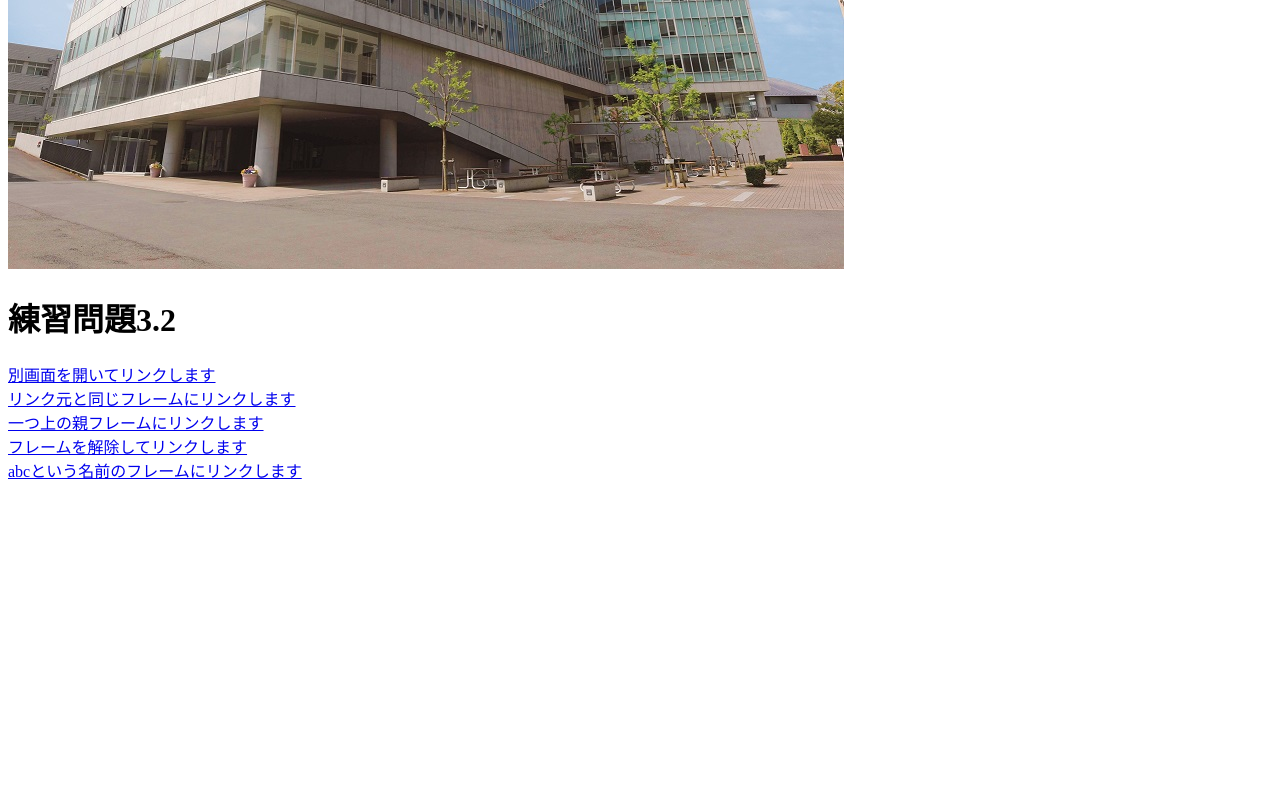
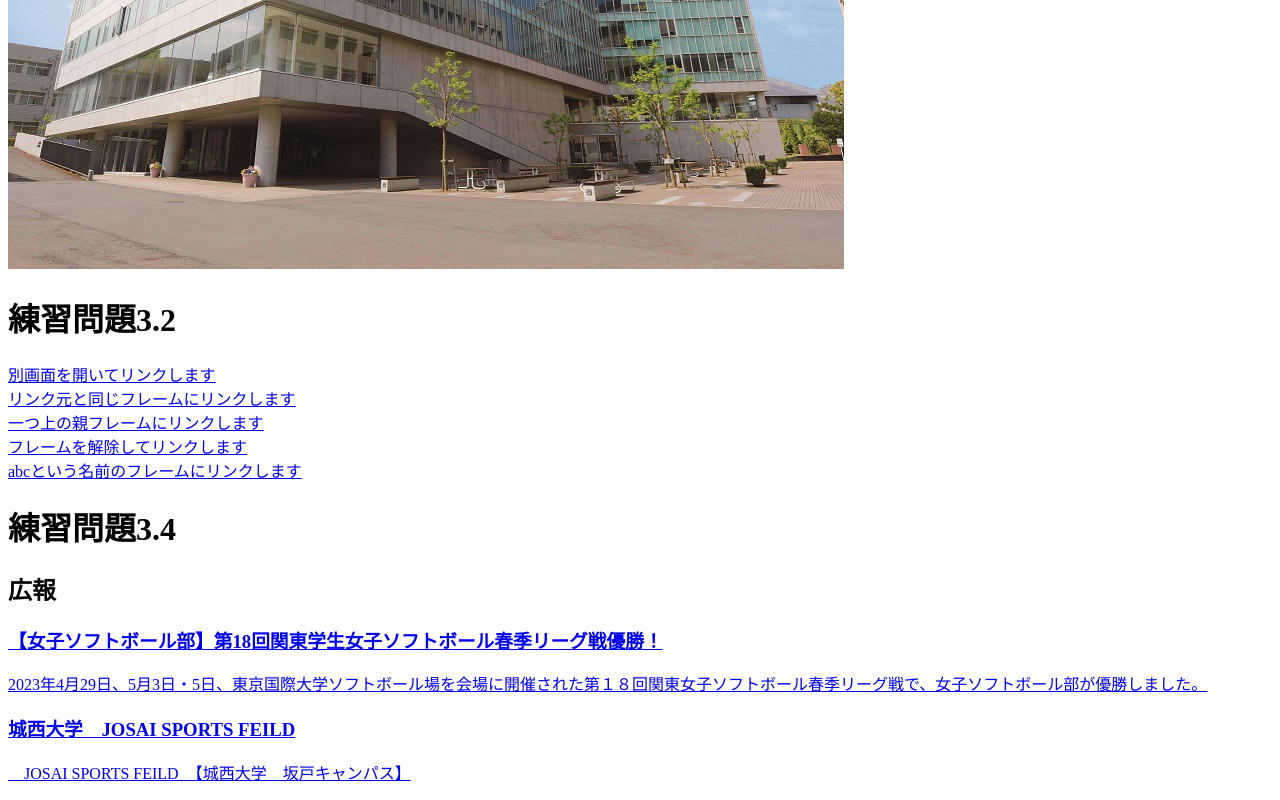
Before and after one commit to kubotashinn/kubotashinn, a plain HTML site: page index.html in a window 1280 px wide. Shown: the part 2567-3367 px from the top of the page. Before the commit the page ends 3057 px from the top, so only its background shows below. Drawn offline with Linux system fonts and the light colour scheme.

Commit message:
Update index.html

```diff
--- a/index.html
+++ b/index.html
@@ -180,5 +180,19 @@ maxlength="4"></label></p>
 <a href="a.html" target="_parent">一つ上の親フレームにリンクします</a><br>
 <a href="a.html" target="_top">フレームを解除してリンクします</a><br>
 <a href="a.html" target="abc">abcという名前のフレームにリンクします</a><br>
+
+<h1>練習問題3.4</h1>
+<aside class="ad">
+<h1>広報</h1>
+<a href="http://sports.josai.ac.jp/news/nid00000223.html">
+<section>
+<h1>【女子ソフトボール部】第18回関東学生女子ソフトボール春季リーグ戦優勝！
+</h1>
+<p>2023年4月29日、5月3日・5日、東京国際大学ソフトボール場を会場に開催された第１８回関東女子ソフトボール春季リーグ戦で、女子ソフトボール部が優勝しました。</p></section></a>
+<a href="https://www.josai.ac.jp/about/facility/simokawara/">
+<section>
+<h1>城西大学　JOSAI SPORTS FEILD </h1>
+<p>　JOSAI SPORTS FEILD　【城西大学　坂戸キャンパス】</p>
+</section>
 </body>
 </html>
```
